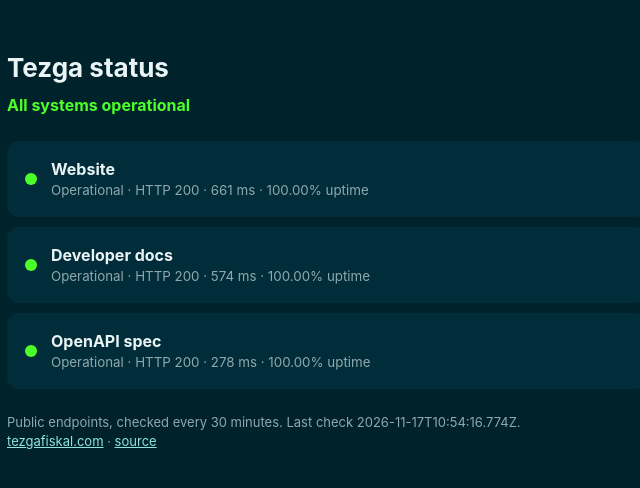
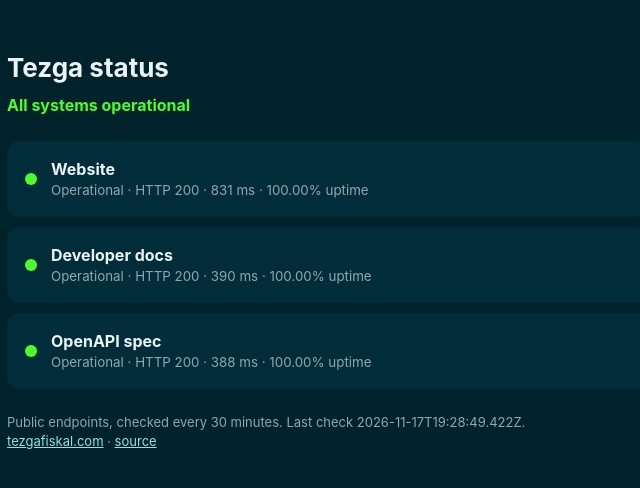
Before and after one commit to GoSimple-agency/status, a plain HTML site: page index.html in a window 1280 px wide. Shown: the full height of the page, 313-953 px from the left. Drawn offline with Linux system fonts and the light colour scheme.

Commit message:
status update [skip ci]

```diff
--- a/index.html
+++ b/index.html
@@ -10,9 +10,9 @@
 .foot{color:var(--muted);font-size:13px;margin-top:24px}a{color:#8de5e1}</style></head>
 <body><div class="wrap"><h1>Tezga status</h1>
 <p class="state">All systems operational</p>
-<div class="card up"><span class="dot"></span><div><b>Website</b><small>Operational · HTTP 200 · 661 ms · 100.00% uptime</small></div></div>
-<div class="card up"><span class="dot"></span><div><b>Developer docs</b><small>Operational · HTTP 200 · 574 ms · 100.00% uptime</small></div></div>
-<div class="card up"><span class="dot"></span><div><b>OpenAPI spec</b><small>Operational · HTTP 200 · 278 ms · 100.00% uptime</small></div></div>
-<p class="foot">Public endpoints, checked every 30 minutes. Last check 2026-11-17T10:54:16.774Z.<br>
+<div class="card up"><span class="dot"></span><div><b>Website</b><small>Operational · HTTP 200 · 831 ms · 100.00% uptime</small></div></div>
+<div class="card up"><span class="dot"></span><div><b>Developer docs</b><small>Operational · HTTP 200 · 390 ms · 100.00% uptime</small></div></div>
+<div class="card up"><span class="dot"></span><div><b>OpenAPI spec</b><small>Operational · HTTP 200 · 388 ms · 100.00% uptime</small></div></div>
+<p class="foot">Public endpoints, checked every 30 minutes. Last check 2026-11-17T19:28:49.422Z.<br>
 <a href="https://tezgafiskal.com">tezgafiskal.com</a> · <a href="https://github.com/GoSimple-agency/status">source</a></p>
 </div></body></html>
```
Also changed, not shown: history.json (+1 -1 lines), 1 other file.
